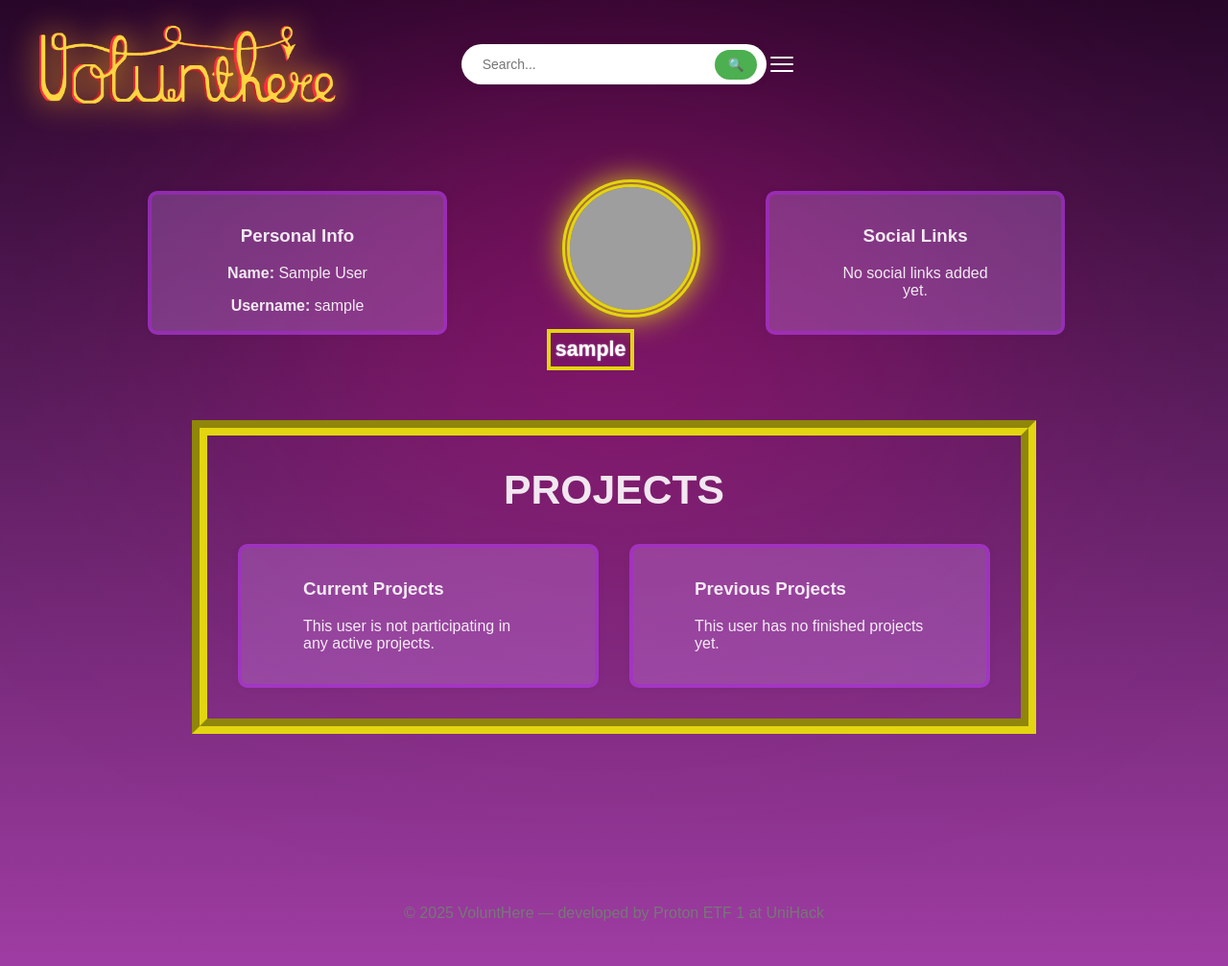
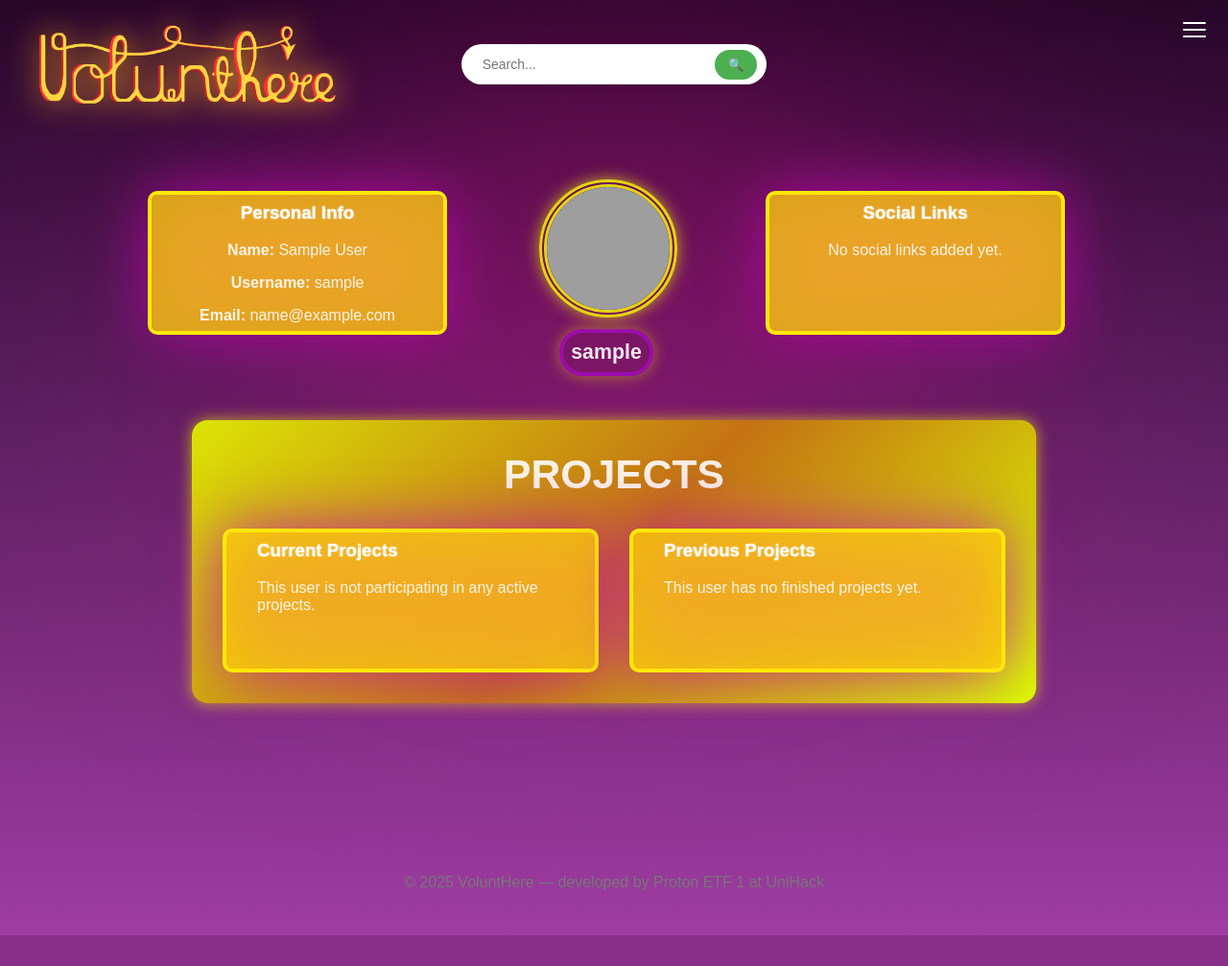
Before and after one commit to proton-org-rs/VoluntHere, a Flask app: page /auth/profile in a window 1280 px wide. Shown: the whole page at 96% size. After the commit the page ends 975 px from the top, so only its background shows below. Run offline with Flask 3, Linux system fonts and the light colour scheme; the visitor is signed in with stand-in values (Sample User, id 1); data comes from the database, SQL or seed files in the repository; data that the repository does not hold is empty; grey boxes are pictures that could not be loaded.

Commit message:
Implemented a dropdown list on the filter menu for each item. Still haven't made up my mind on what to do with the organizer filter. Want to polish up the pages with css and add more elements to the categories sublist.
CSS PUSH: Implemented several visual imrovements to the site, chages made to homepage, userprofile, burger-button, added borders to some places. Still waiting to resolve paddings in the profile icon box and slider changes in the filter box once implemented

CSS PUSH No. 2: Finally picked out a color palette, enlargened the logo and fixed some borders

CSS PUSH 3: Plenty of changes to user profile page, several design changes and a few colors changed.

CSS PUSH 4: GLOW

```diff
--- a/app/routes/auth.py
+++ b/app/routes/auth.py
@@ -1,5 +1,3 @@
-from idlelib.query import Query
-
 from flask import Blueprint, render_template, request, redirect, url_for, flash
 from flask_login import login_user, logout_user, login_required, current_user
 from app import db, bcrypt
--- a/app/static/css/partials/burger-menu.css
+++ b/app/static/css/partials/burger-menu.css
@@ -1,9 +1,10 @@
 /* ---------- BURGER IKONICA + MENI ---------- */
 
 .menu {
-    position: relative;
-    display: flex;
-    align-items: center;
+    position: absolute;
+    top: 1.25rem;     /* udaljenost od vrha */
+    right: 1.25rem;   /* udaljenost od desnog ruba */
+    z-index: 9999; /* da bude iznad svega */
 }
 
 /* Dugme */
--- a/app/static/css/user-profile.css
+++ b/app/static/css/user-profile.css
@@ -25,13 +25,12 @@
     width: 8rem;
     height: 8rem;
     margin-top: -1rem;
-    margin-left: 1.5rem;
 
     border-radius: 10rem;
     border-style: double;
     border-color: rgba(227, 213, 16, 1);
     border-width: 0.5rem;
-    filter: drop-shadow(0 0 1rem rgba(227, 213, 16, 1));
+    box-shadow: 0 0 1rem rgba(227, 213, 16, 0.75);
 }
 
 /* username stil */
@@ -39,14 +38,17 @@
     display: block;
     width: fit-content;
     margin: 0.5rem auto 0 auto;
-    margin-left: 0.5rem;
     font-size: 16pt;
+
     border-style: solid;
     border-width: 0.25rem;
-    border-color: rgba(227, 213, 16, 1);
-    padding: 0.3rem;
+    border-color: rgba(157, 12, 173, 1);
+    border-radius: 2rem;
+    box-shadow: 0 0 1rem rgba(227, 213, 16, 0.5);
+
+    padding: 0.5rem;
     margin-top: 0.5rem;
-    text-shadow: 0 0 0.1rem rgba(255, 254, 254, 1);
+    text-align: center;
 }
 
 .profile-head .social{
@@ -62,9 +64,15 @@
     width: 80%;
     margin: 2rem auto;
     margin-top: 5rem;
-    border: 1rem groove rgba(227, 213, 16);
+
+
     padding: 2rem;
     box-sizing: border-box;
+    border-radius: 1rem;
+    box-shadow: 0 0 1rem rgba(227, 213, 16, 0.75);
+
+    background: #dce305;
+    background: linear-gradient(135deg, rgba(220, 227, 5, 1) 0%, rgba(196, 114, 20, 1) 50%, rgba(221, 255, 0, 1) 100%);
 }
 
 .projects-title h1 {
@@ -78,26 +86,29 @@
     display: grid;
     grid-template-columns: 1fr 1fr;
     gap: 2rem;
+
 }
 
 /* KARTICE */
 .card {
-    background: rgba(212, 141, 242, 0.3);
-    padding: 2rem 4rem;
-    border-radius: 10px;
-    box-shadow: 0 0 8px rgba(0,0,0,0.05);
+    background: rgb(255,215,0, 0.75);
+    padding: 0.5rem 2rem;
+    border-radius: 0.625rem;
     width: 100%;
-    max-width: none;                 /* da se ne širi beskonačno */
-    height: 150px;
+    max-width: none;
+    height: 9.375rem;
     overflow-y: auto;
     box-sizing: border-box;
     border-style: solid;
-    border-width: 4px;
-    border-color: rgba(171, 36, 227, 0.5);
+    border-width: 0.25rem;
+    border-color: rgba(255, 231, 10);
+
+    filter: drop-shadow(0 0 2rem rgba(191, 6, 176));
 }
 
 .card h3 {
     margin-top: 0;
+    text-shadow: 0 0 0.1rem rgba(255,254,254,1);
 }
 
 
@@ -105,10 +116,10 @@
    RESPONSIVE
 ================================ */
 
-@media (max-width: 900px) {
+@media (max-width: 56.25rem) {
     .profile-info {
         grid-template-columns: 1fr;
-        gap: 25px;
+        gap: 1.563rem;
     }
 
     .profile-info-left,
```
